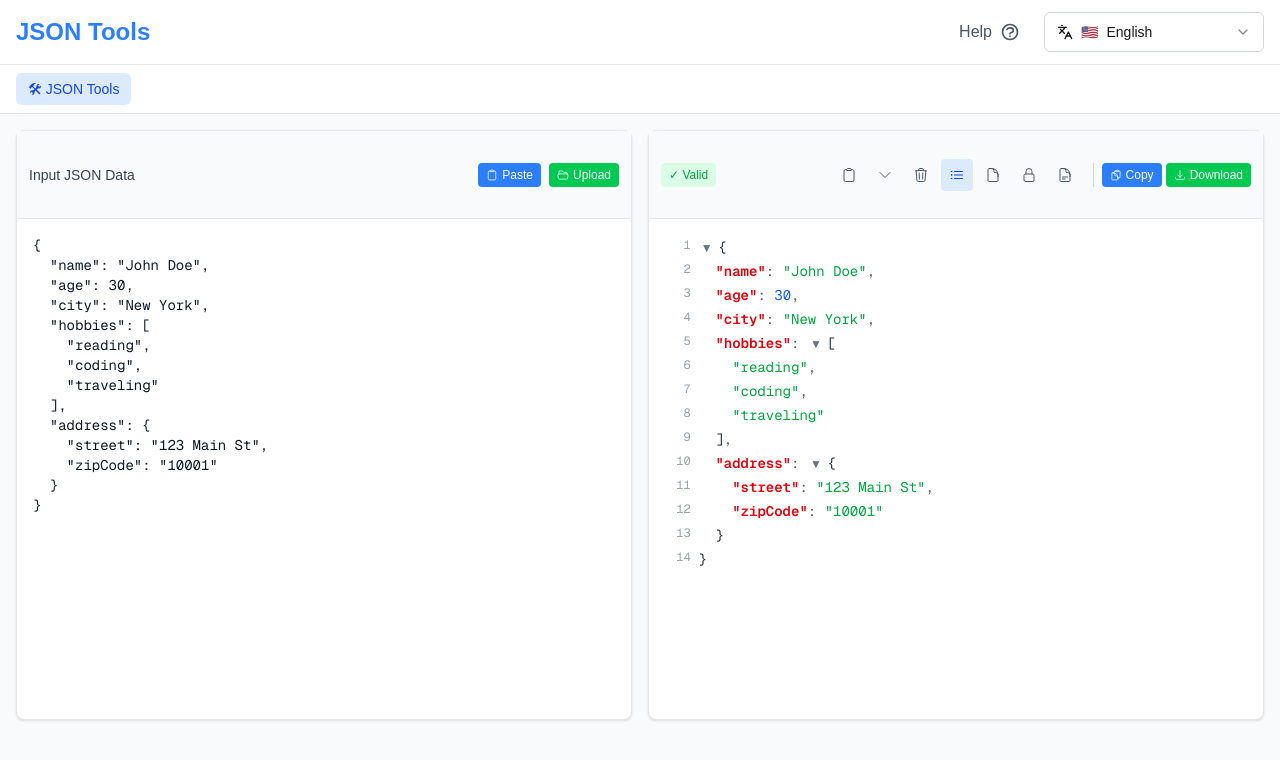
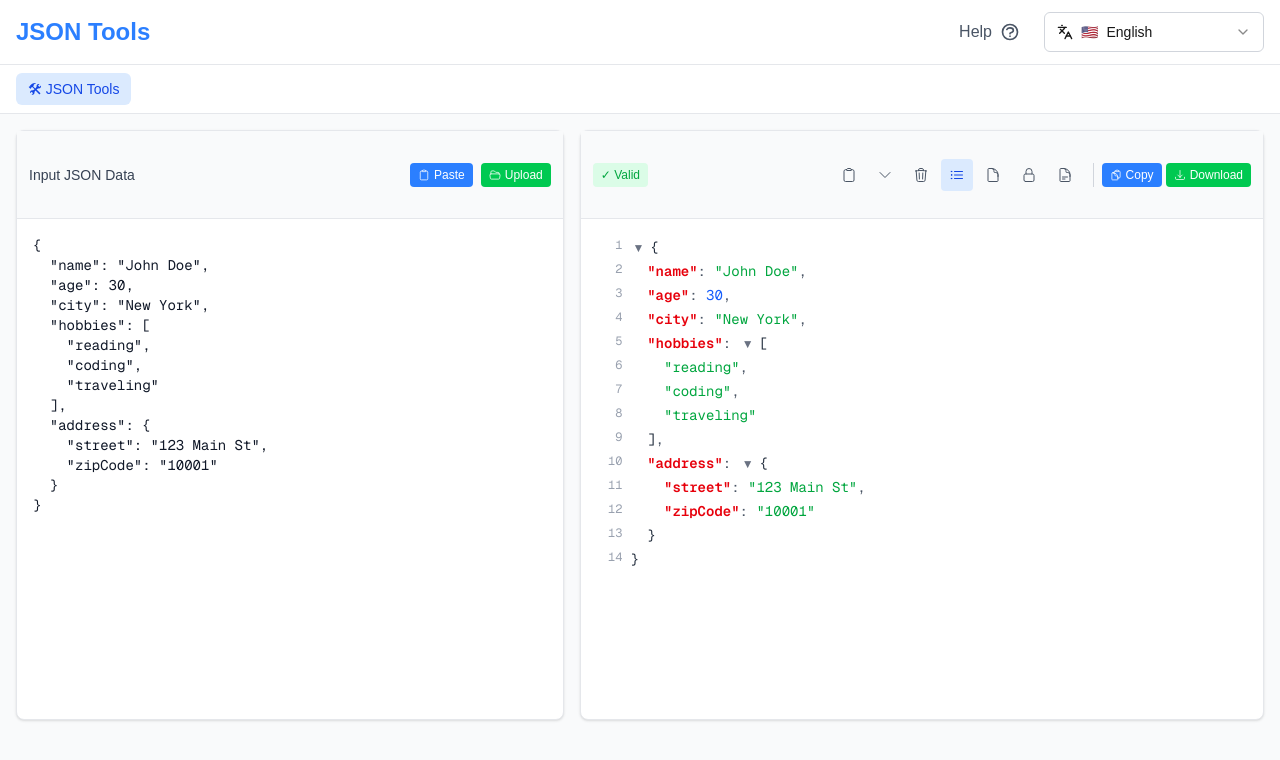
Before and after one commit to ken-fs/json, a Next.js app: page / in a window 1280 px wide. Both pictures are taken after a click on the button 1064 px from the left and 174 px from the top of the page. Shown: the top 760 px of the page. Built offline with nearby package versions, Linux system fonts and the light colour scheme.

Commit message:
feat: 优化json布局

```diff
--- a/src/components/JSONEditor.tsx
+++ b/src/components/JSONEditor.tsx
@@ -69,15 +69,15 @@ export default function JSONEditor({
     const createLine = (content: React.ReactNode, showComma: boolean = false) => {
       const lineNumber = showLineNumbers ? lineNumberRef.current.current++ : undefined;
       return (
-        <div className="flex items-start font-mono text-sm hover:bg-gray-100 dark:hover:bg-gray-700 px-1 py-0.5 rounded">
+        <div className="flex items-start font-mono text-sm hover:bg-gray-100 dark:hover:bg-gray-700 px-1 py-0.5 rounded min-w-0">
           {showLineNumbers && lineNumber !== undefined && (
-            <span className="text-gray-400 dark:text-gray-500 text-xs mr-2 select-none" style={{minWidth: '3ch', textAlign: 'right'}}>
+            <span className="text-gray-400 dark:text-gray-500 text-xs mr-2 select-none flex-shrink-0" style={{minWidth: '3ch', textAlign: 'right'}}>
               {lineNumber}
             </span>
           )}
-          <div className="flex-1">
+          <div className="flex-1 min-w-0 overflow-hidden">
             <span className="whitespace-pre">{indent}</span>
-            {content}
+            <span style={{ wordBreak: 'break-all', overflowWrap: 'anywhere' }}>{content}</span>
             {showComma && <span className={getTypeColor('comma')}>,</span>}
           </div>
         </div>
@@ -112,7 +112,7 @@ export default function JSONEditor({
                   <span className={getTypeColor('comma')}>: </span>
                 </>
               )}
-              <span className={getTypeColor('string')}>&quot;{data}&quot;</span>
+              <span className={`${getTypeColor('string')} break-all`}>&quot;{data}&quot;</span>
             </>,
             !isLastItem
           )}
@@ -283,10 +283,10 @@ export default function JSONEditor({
   return (
     <div
       ref={editorRef}
-      className="p-4 font-mono text-sm overflow-auto h-full bg-transparent"
+      className="p-4 font-mono text-sm overflow-auto h-full bg-transparent min-w-0"
       style={{ minHeight: '200px' }}
     >
-      <div className="space-y-0">
+      <div className="space-y-0 min-w-0">
         {parsedData ? renderValue(parsedData, '', 0, undefined, true).map((element, index) => (
           <React.Fragment key={index}>{element}</React.Fragment>
         )) : null}
--- a/src/components/JSONFormatter.tsx
+++ b/src/components/JSONFormatter.tsx
@@ -487,9 +487,9 @@ export default function JSONFormatter() {
 
       {/* Main content area - Split panes */}
       <div className="h-[calc(100vh-178px)] p-4">
-        <div className="h-full flex gap-4">
+        <div className="h-full flex gap-4 min-w-0">
           {/* Left pane - Input area */}
-          <div className="flex-1 bg-white dark:bg-gray-800 rounded-lg shadow-sm border border-gray-200 dark:border-gray-700">
+          <div className="flex-4 min-w-0 bg-white dark:bg-gray-800 rounded-lg shadow-sm border border-gray-200 dark:border-gray-700">
             <div className="flex items-center justify-between p-3 border-b border-gray-200 dark:border-gray-700 bg-gray-50 dark:bg-gray-700 h-[88px]">
               <div className="flex items-center space-x-2">
                 <span className="text-sm font-medium text-gray-700 dark:text-gray-300">
@@ -541,14 +541,15 @@ export default function JSONFormatter() {
               ref={textareaRef}
               value={input}
               onChange={(e) => setInput(e.target.value)}
-              className="w-full h-[calc(100%-100px)] p-4 border-none outline-none font-mono text-sm bg-transparent text-gray-900 dark:text-white resize-none"
+              className="w-full h-[calc(100%-100px)] p-4 border-none outline-none font-mono text-sm bg-transparent text-gray-900 dark:text-white resize-none overflow-auto"
               placeholder={t("enterJsonData")}
               spellCheck={false}
+              style={{ wordBreak: "break-all", whiteSpace: "pre-wrap" }}
             />
           </div>
 
           {/* Right pane - JSON Viewer with syntax highlighting */}
-          <div className="flex-1 bg-white dark:bg-gray-800 rounded-lg shadow-sm border border-gray-200 dark:border-gray-700">
+          <div className="flex-5 min-w-0 bg-white dark:bg-gray-800 rounded-lg shadow-sm border border-gray-200 dark:border-gray-700">
             <div className="flex items-center justify-between p-3 border-b border-gray-200 dark:border-gray-700 bg-gray-50 dark:bg-gray-700 h-[88px]">
               <div className="flex items-center space-x-2">
                 {/* <span className="text-sm font-medium text-gray-700 dark:text-gray-300">
@@ -679,14 +680,14 @@ export default function JSONFormatter() {
               </div>
             </div>
 
-            <div className="h-[calc(100%-188px)] border-radius-lg dark:bg-gray-900">
+            <div className="h-[calc(100%-188px)] border-radius-lg dark:bg-gray-900 overflow-hidden">
               {overrideOutput ? (
                 // 手动输出（如XML）：显示原始文本
                 <div className="p-4 font-mono text-sm overflow-auto h-full bg-transparent">
                   {showLineNumbers ? (
-                    <div className="flex items-start">
+                    <div className="flex items-start min-w-0">
                       <div
-                        className="text-gray-400 dark:text-gray-500 text-xs mr-4 select-none"
+                        className="text-gray-400 dark:text-gray-500 text-xs mr-4 select-none flex-shrink-0"
                         style={{ minWidth: "3ch" }}
                       >
                         {overrideOutput.split("\n").map((_, i) => (
@@ -695,14 +696,14 @@ export default function JSONFormatter() {
                           </div>
                         ))}
                       </div>
-                      <div className="flex-1">
-                        <pre className="whitespace-pre-wrap text-gray-900 dark:text-white">
+                      <div className="flex-1 min-w-0 overflow-hidden">
+                        <pre className="whitespace-pre-wrap break-all text-gray-900 dark:text-white">
                           {overrideOutput}
                         </pre>
                       </div>
                     </div>
                   ) : (
-                    <pre className="whitespace-pre-wrap text-gray-900 dark:text-white">
+                    <pre className="whitespace-pre-wrap break-all text-gray-900 dark:text-white overflow-hidden">
                       {overrideOutput}
                     </pre>
                   )}
@@ -713,14 +714,14 @@ export default function JSONFormatter() {
                 // 压缩模式：显示原始文本
                 <div className="p-4 font-mono text-sm overflow-auto h-full bg-transparent">
                   {showLineNumbers && (
-                    <div className="flex items-start">
+                    <div className="flex items-start min-w-0">
                       <span
-                        className="text-gray-400 dark:text-gray-500 text-xs mr-2 select-none"
+                        className="text-gray-400 dark:text-gray-500 text-xs mr-2 select-none flex-shrink-0"
                         style={{ minWidth: "3ch", textAlign: "right" }}
                       >
                         1
                       </span>
-                      <div className="flex-1">
+                      <div className="flex-1 min-w-0 overflow-hidden">
                         <pre className="whitespace-pre-wrap break-all text-gray-900 dark:text-white">
                           {formattedOutput}
                         </pre>
@@ -728,7 +729,7 @@ export default function JSONFormatter() {
                     </div>
                   )}
                   {!showLineNumbers && (
-                    <pre className="whitespace-pre-wrap break-all text-gray-900 dark:text-white">
+                    <pre className="whitespace-pre-wrap break-all text-gray-900 dark:text-white overflow-hidden">
                       {formattedOutput}
                     </pre>
                   )}
```
